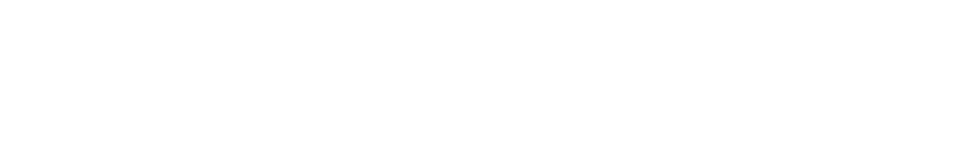
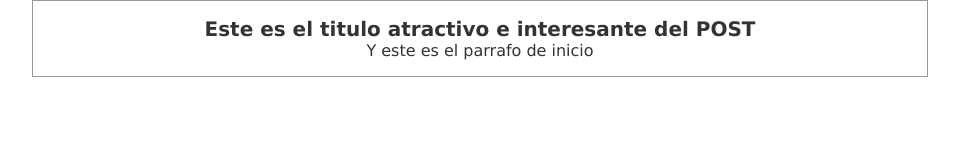
Before and after one commit to DanielHernandezTalla/hyperblog, a plain HTML site: page index.html in a window 1280 px wide. Shown: the whole page, without its empty margins (160-1119 px from the left). Drawn offline with Linux system fonts and the light colour scheme.

Commit message:
Commit al master del proyecto, en la version mas resiente

```diff
--- a/css/styles.css
+++ b/css/styles.css
@@ -1 +1,20 @@
-*{margin: 0;padding: 0;box-sizing: border-box;}
+* {
+    margin: 0;
+    padding: 0;
+    box-sizing: border-box;
+    font-family: 'Lucida Sans', 'Lucida Sans Regular', 'Lucida Grande', 'Lucida Sans Unicode', Geneva, Verdana, sans-serif;
+    color: #333;
+    text-align: center;
+}
+
+.container {
+    width: 70%;
+    padding: 1rem;
+    text-align: left;
+    border: 1px solid #999;
+    margin: 0 auto;
+}
+
+h1 {
+    font-size: 20px;
+}
--- a/index.html
+++ b/index.html
@@ -1,5 +1,6 @@
 <!DOCTYPE html>
 <html lang="en">
+
 <head>
     <meta charset="UTF-8">
     <meta http-equiv="X-UA-Compatible" content="IE=edge">
@@ -7,7 +8,14 @@
     <title>My history</title>
     <link rel="stylesheet" href="css/styles.css">
 </head>
+
 <body>
+    <div class="container">
+        <div class="post">
+            <h1>Este es el titulo atractivo e interesante del POST</h1>
+            <p>Y este es el parrafo de inicio</p>
+        </div>
+    </div>
+</body>
 
-</body>
 </html>
```
